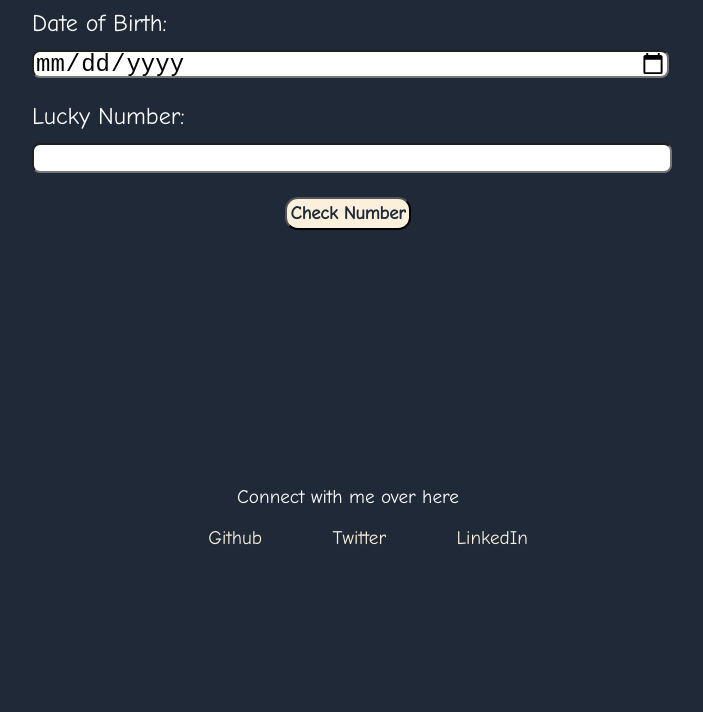
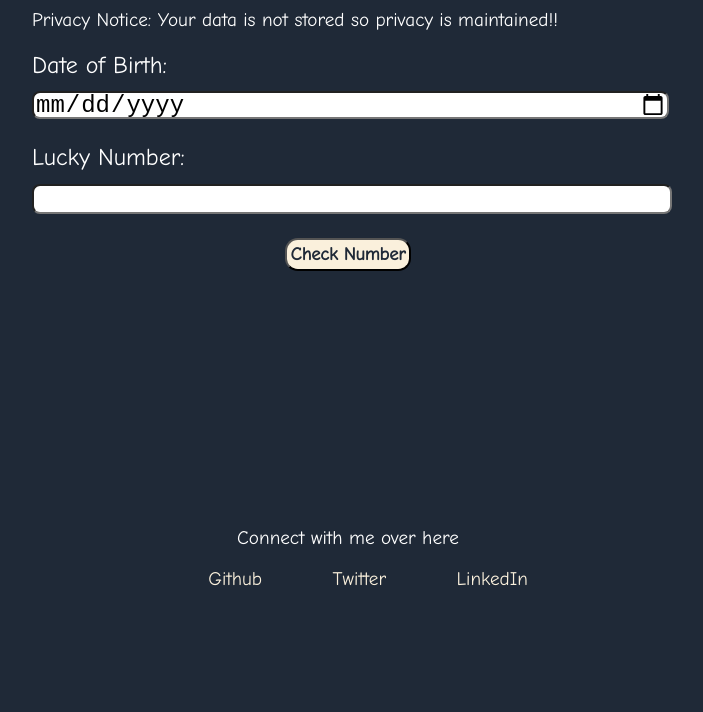
Before and after one commit to Vinayak-YB/Is-your-Birthday-lucky, a plain HTML site: page index.html in a window 1280 px wide. Shown: the part 88-800 px from the top of the page, without its empty margins (292-995 px from the left). Drawn offline with Linux system fonts and the light colour scheme.

Commit message:
bonus added

```diff
--- a/index.html
+++ b/index.html
@@ -10,6 +10,7 @@
 <body>
     <h1>Is your Birthday Lucky?🎉</h1>
     <div class="container">
+        <p>Privacy Notice: Your data is not stored so privacy is maintained!! </p>
         <label for="date-of-birth">Date of Birth: </label>
         <input type="date" id="date-of-birth">
         <label for="lucky-number">Lucky Number: </label>
```
